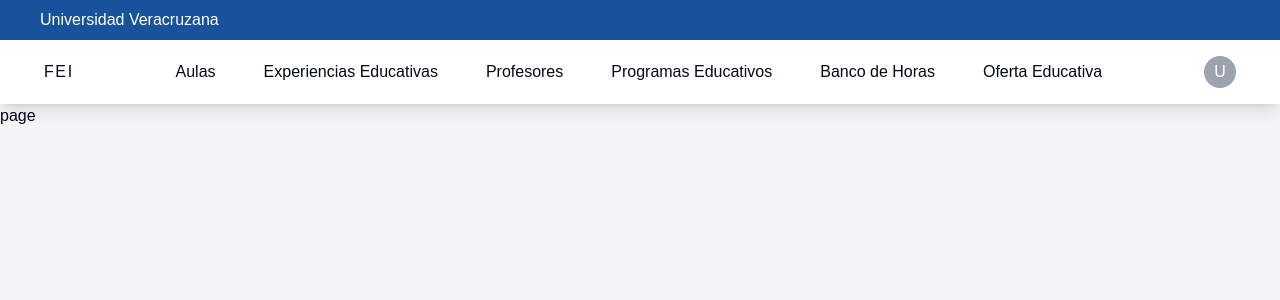
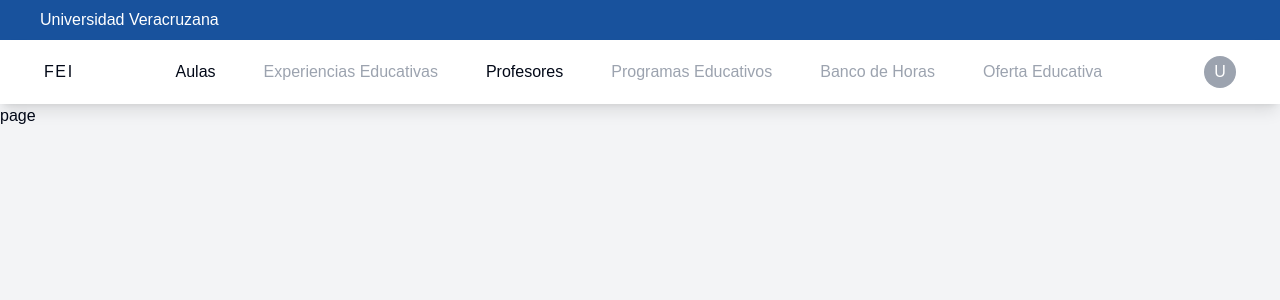
Before and after one commit to EmilCes/sgbh-client, a Next.js app: page / in a window 1280 px wide. Shown: the top 300 px of the page. Built offline with nearby package versions, Linux system fonts and the light colour scheme.

Commit message:
Add deployment config

```diff
--- a/app/components/Navbar.tsx
+++ b/app/components/Navbar.tsx
@@ -18,6 +18,7 @@ const Navbar = () => {
             <div className="flex items-center space-x-12">
                 {
                     menuLinks.map((link, index) => (
+                        link.href ? (
                             <Link
                                 key={index}
                                 href={link.href}
@@ -26,6 +27,14 @@ const Navbar = () => {
                             >
                                 {link.name}
                             </Link>
+                        ) : (
+                            <span
+                                key={index}
+                                className="text-gray-400 cursor-not-allowed"
+                            >
+                                {link.name}
+                            </span>
+                        )
                     ))
                 }
             </div>
--- a/app/layout.tsx
+++ b/app/layout.tsx
@@ -3,8 +3,8 @@ import "./globals.css";
 import { AuthProvider } from "@/lib/utils/auth";
 
 export const metadata: Metadata = {
-  title: "Create Next App",
-  description: "Generated by create next app",
+  title: "SGBH",
+  description: "Sistema para la FEI",
 };
 
 export default function RootLayout({
--- a/constants/menuLinks.ts
+++ b/constants/menuLinks.ts
@@ -6,21 +6,22 @@ export const menuLinks = [
     },
     {
         name: "Experiencias Educativas",
-        href: "/experiencias-educativas"
+        href: ""
     },
     {
         name: "Profesores",
-        href: "/profesores"    },
+        href: "/profesores"
+    },
     {
         name: "Programas Educativos",
-        href: "/programas-educativos"
+        href: ""
     },
     {
         name: "Banco de Horas",
-        href: "/banco-horas"
+        href: ""
     },
     {
         name: "Oferta Educativa",
-        href: "/oferta-educativa"
+        href: ""
     }
 ]
```
Lines whose indentation alone changed are shown as unchanged.
